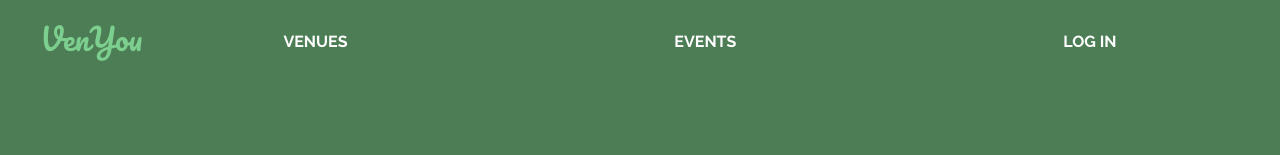
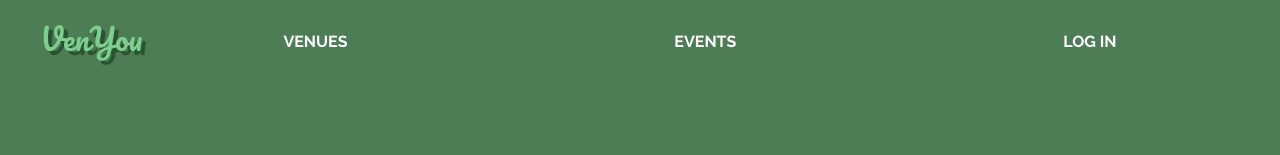
Before and after one commit to TimVillanueva/VenYOU, a React (Create React App) app in the folder venyou_client/: page /events in a window 1280 px wide. Shown: the top 155 px of the page. Built offline with nearby package versions, Linux system fonts and the light colour scheme; no server answers.

Commit message:
logo shadow

```diff
--- a/venyou_client/src/App.css
+++ b/venyou_client/src/App.css
@@ -29,6 +29,8 @@ html{
   color: #7DCF8F;
   font-family: 'Pacifico', cursive;
   text-decoration: none;
+  text-shadow: 4px 4px 1px
+  #2A5130;
 }
 
 .nav-link {
```
